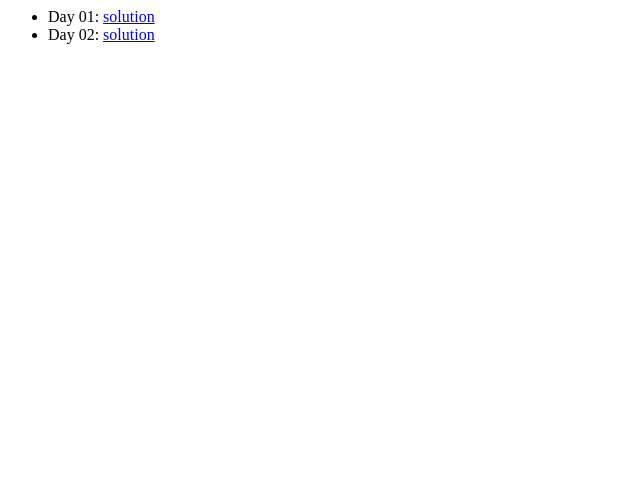
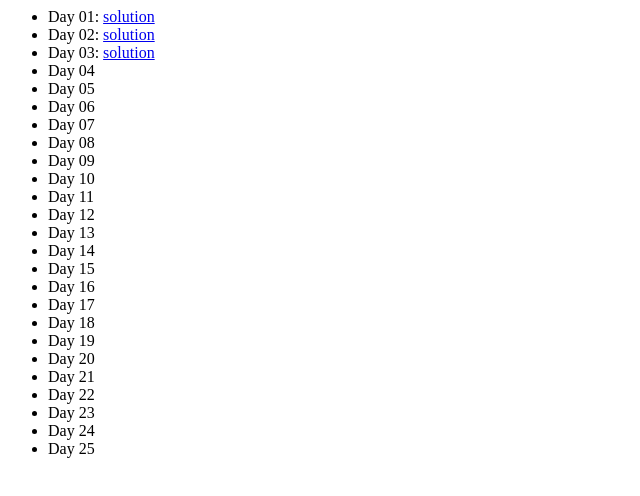
Before and after one commit to mhwildeman/AoC2019, a plain HTML site: page index.html in a window 1280 px wide. Shown: the whole page, without its empty margins (0-640 px from the left). Drawn offline with Linux system fonts and the light colour scheme.

Commit message:
Create scaffold for day 3.

```diff
--- a/index.html
+++ b/index.html
@@ -6,6 +6,29 @@
         <ul>
             <li>Day 01: <a href="pages/day01.html">solution</a></li>
             <li>Day 02: <a href="pages/day02.html">solution</a></li>
+            <li>Day 03: <a href="pages/day03.html">solution</a></li>
+            <li>Day 04</li>
+            <li>Day 05</li>
+            <li>Day 06</li>
+            <li>Day 07</li>
+            <li>Day 08</li>
+            <li>Day 09</li>
+            <li>Day 10</li>
+            <li>Day 11</li>
+            <li>Day 12</li>
+            <li>Day 13</li>
+            <li>Day 14</li>
+            <li>Day 15</li>
+            <li>Day 16</li>
+            <li>Day 17</li>
+            <li>Day 18</li>
+            <li>Day 19</li>
+            <li>Day 20</li>
+            <li>Day 21</li>
+            <li>Day 22</li>
+            <li>Day 23</li>
+            <li>Day 24</li>
+            <li>Day 25</li>
         </ul>
     </body>
 </html>
```
Also changed, not shown: pages/day03.html (added, +21 -0 lines), scripts/AoC03.js (added).
